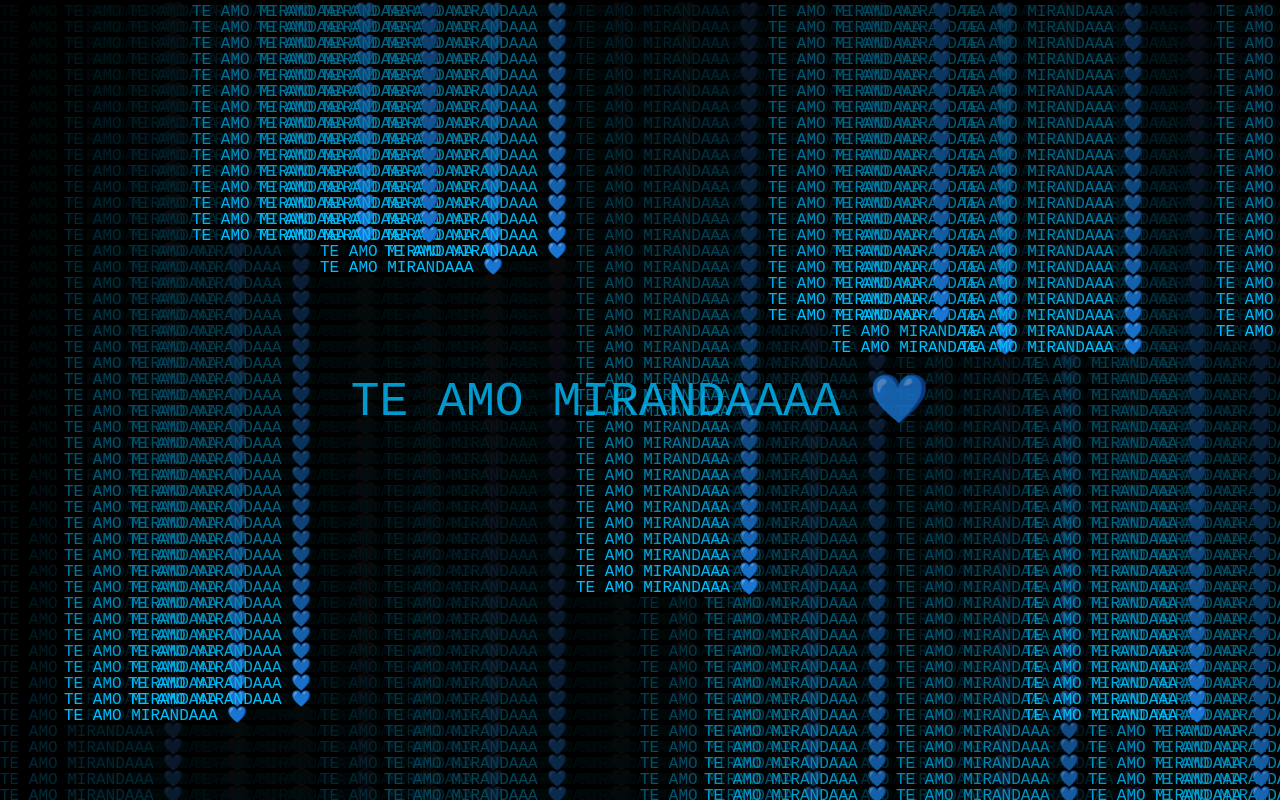
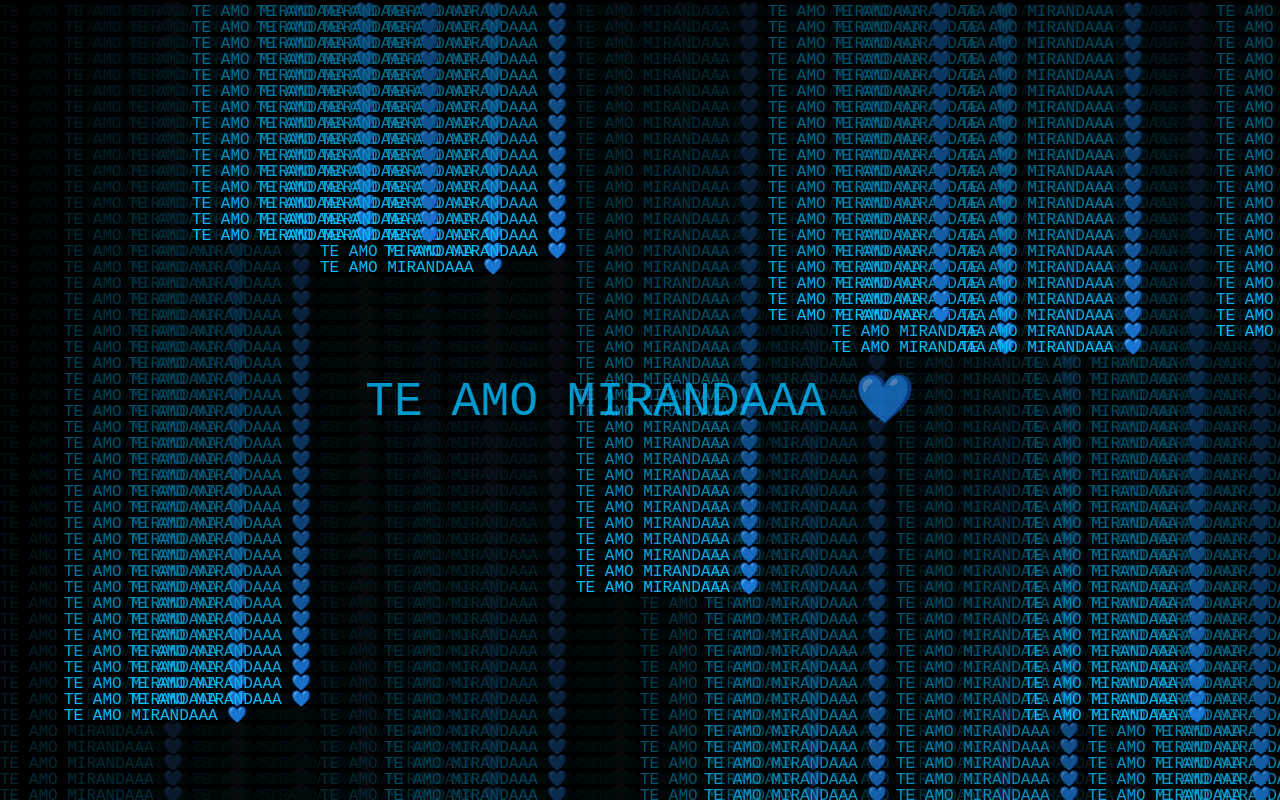
Before and after one commit to leitoxh/Teamo, a plain HTML site: page index.html in a window 1280 px wide. Drawn offline with Linux system fonts and the light colour scheme.

Commit message:
index.html

```diff
--- a/index.html
+++ b/index.html
@@ -45,7 +45,7 @@
 
 <canvas id="canvas"></canvas>
 <div class="overlay">
-  <div class="center-message">TE AMO MIRANDAAAA 💙</div>
+  <div class="center-message">TE AMO MIRANDAAA 💙</div>
 </div>
 
 <script>
```
